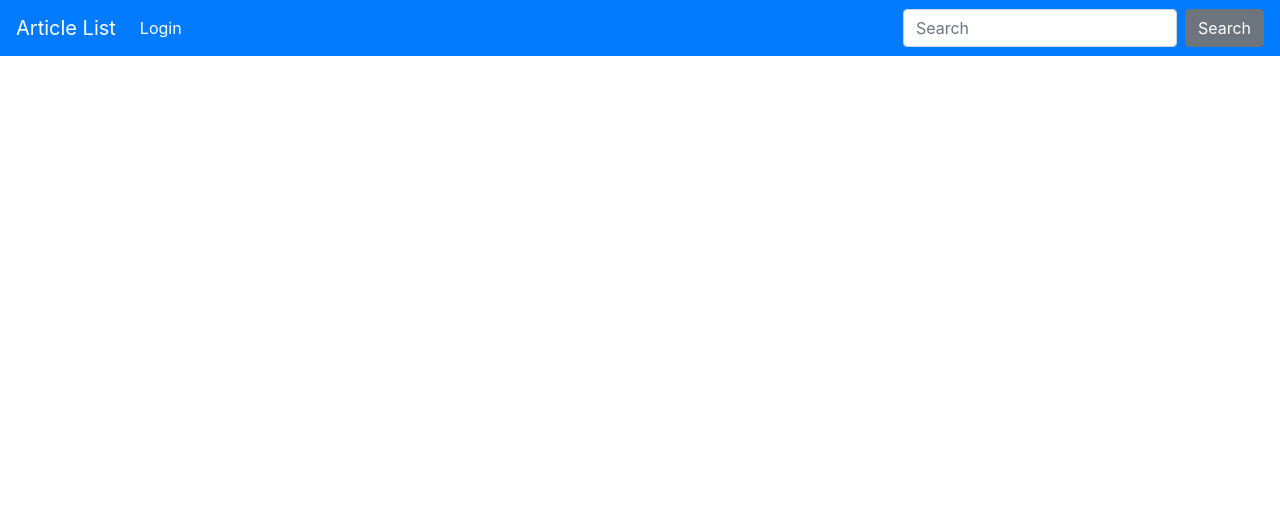
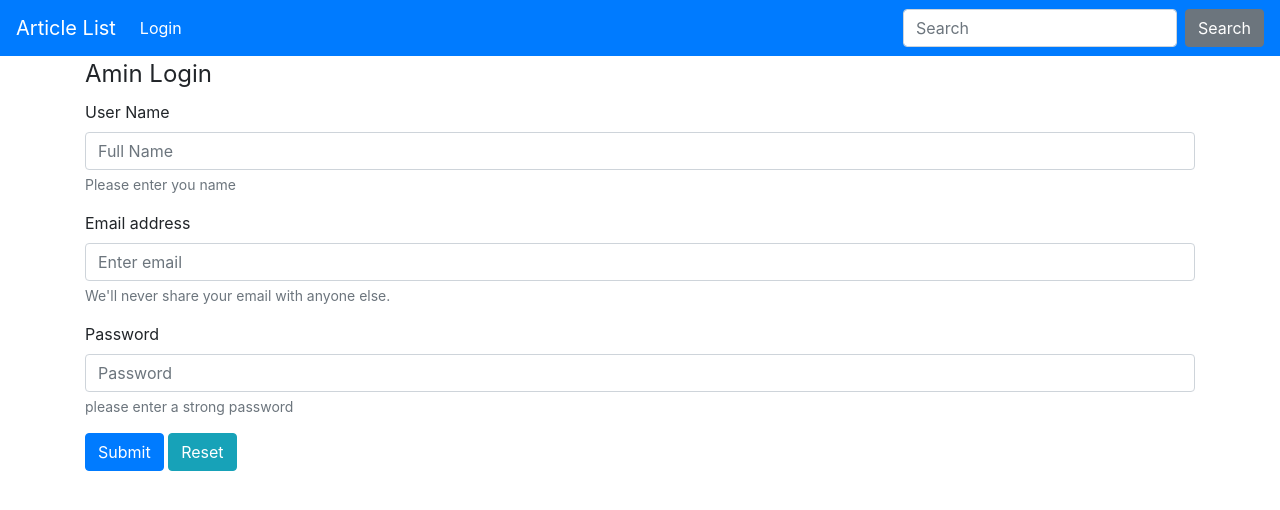
Before and after one commit to binoysarker/ci-blog, a CodeIgniter app: page /database/ in a window 1280 px wide. Shown: the top 510 px of the page. Run offline with CodeIgniter, Linux system fonts and the light colour scheme; some libraries are stand-ins or nearby versions.

Commit message:
working with form validation

```diff
--- a/application/config/autoload.php
+++ b/application/config/autoload.php
@@ -58,7 +58,7 @@ $autoload['packages'] = array();
 |
 |	$autoload['libraries'] = array('user_agent' => 'ua');
 */
-$autoload['libraries'] = array();
+$autoload['libraries'] = array('form_validation');
 
 /*
 | -------------------------------------------------------------------
@@ -89,7 +89,7 @@ $autoload['drivers'] = array();
 |
 |	$autoload['helper'] = array('url', 'file');
 */
-$autoload['helper'] = array('url','html');
+$autoload['helper'] = array('url','html','form');
 
 /*
 | -------------------------------------------------------------------
--- /dev/null
+++ b/application/views/users/footer.php
@@ -0,0 +1,6 @@
+
+	<script type="text/javascript" src="<?= base_url('Assets/js/tether.min.js') ?>"></script>
+	<script type="text/javascript" src="<?= base_url('/Assets/js/jquery-3.2.1.min.js') ?>"></script>
+	<script type="text/javascript" src="<?= base_url('/Assets/js/bootstrap.min.js') ?>"></script>
+</body>
+</html>
--- /dev/null
+++ b/application/views/users/header.php
@@ -0,0 +1,28 @@
+<!DOCTYPE html>
+<html lang="en">
+<head>
+	<meta charset="UTF-8">
+	<title>Home | Article List</title>
+	<?= link_tag('Assets/css/bootstrap.min.css') ?>
+	<?= link_tag('Assets/css/tether.min.css') ?>
+</head>
+<body>
+	<!-- top navbar sectioin -->
+	<nav class="navbar navbar-expand-lg navbar-dark bg-primary">
+	  <a class="navbar-brand" href="#">Article List</a>
+	  <button class="navbar-toggler" type="button" data-toggle="collapse" data-target="#navbarColor01" aria-controls="navbarColor01" aria-expanded="false" aria-label="Toggle navigation">
+	    <span class="navbar-toggler-icon"></span>
+	  </button>
+
+	  <div class="collapse navbar-collapse" id="navbarColor01">
+	    <ul class="navbar-nav mr-auto">
+	      <li class="nav-item active">
+	        <a class="nav-link" href="#">Login <span class="sr-only">(current)</span></a>
+	      </li>
+	    </ul>
+	    <form class="form-inline my-2 my-lg-0">
+	      <input class="form-control mr-sm-2" type="text" placeholder="Search">
+	      <button class="btn btn-secondary my-2 my-sm-0" type="submit">Search</button>
+	    </form>
+	  </div>
+	</nav>
--- a/application/views/users/home.php
+++ b/application/views/users/home.php
@@ -1,33 +1,26 @@
-<!DOCTYPE html>
-<html lang="en">
-<head>
-	<meta charset="UTF-8">
-	<title>Home | Article List</title>
-	<?= link_tag('Assets/css/bootstrap.min.css') ?>
-	<?= link_tag('Assets/css/tether.min.css') ?>
-</head>
-<body>
-	<!-- top navbar sectioin -->
-	<nav class="navbar navbar-expand-lg navbar-dark bg-primary">
-	  <a class="navbar-brand" href="#">Article List</a>
-	  <button class="navbar-toggler" type="button" data-toggle="collapse" data-target="#navbarColor01" aria-controls="navbarColor01" aria-expanded="false" aria-label="Toggle navigation">
-	    <span class="navbar-toggler-icon"></span>
-	  </button>
-
-	  <div class="collapse navbar-collapse" id="navbarColor01">
-	    <ul class="navbar-nav mr-auto">
-	      <li class="nav-item active">
-	        <a class="nav-link" href="#">Login <span class="sr-only">(current)</span></a>
-	      </li>
-	    </ul>
-	    <form class="form-inline my-2 my-lg-0">
-	      <input class="form-control mr-sm-2" type="text" placeholder="Search">
-	      <button class="btn btn-secondary my-2 my-sm-0" type="submit">Search</button>
-	    </form>
-	  </div>
-	</nav>
-	<script type="text/javascript" src="<?= base_url('Assets/js/tether.min.js') ?>"></script>
-	<script type="text/javascript" src="<?= base_url('/Assets/js/jquery-3.2.1.min.js') ?>"></script>
-	<script type="text/javascript" src="<?= base_url('/Assets/js/bootstrap.min.js') ?>"></script>
-</body>
-</html>
+<?php include('header.php') ?>
+<!-- form section -->
+<div class="container">
+	<?= form_open('AdminController/send') ?>
+	  <fieldset>
+	    <legend>Amin Login</legend>
+	    <div class="form-group">
+	      <label for="username">User Name</label>
+	      <?= form_input(['class'=>'form-control','type'=>'text','id'=>'username','aria-describedby'=>'username','placeholder'=>'Full Name','name'=>'username']) ?>
+	      <small id="username" class="form-text text-muted">Please enter you name</small>
+	    </div><div class="form-group">
+	      <label for="exampleInputEmail1">Email address</label>
+	      <?= form_input(['class'=>'form-control','type'=>'email','id'=>'exampleInputEmail1','aria-describedby'=>'emailHelp','placeholder'=>'Enter email','name'=>'email']) ?>
+	      <small id="emailHelp" class="form-text text-muted">We'll never share your email with anyone else.</small>
+	    </div>
+	    <div class="form-group">
+	      <label for="exampleInputPassword1">Password</label>
+	      <?= form_password(['type'=>'password','class'=>'form-control','id'=>'exampleInputPassword1','aria-describedby'=>'passwordHelp','placeholder'=>'Password','name'=>'pass']) ?>
+	      <small id="passwordHelp" class="form-text text-muted">please enter a strong password</small>
+	    </div>
+	    </fieldset>
+	    <!-- <button type="submit" class="btn btn-primary">Submit</button> -->
+	    <?= form_submit(['type'=>'submit','class'=>'btn btn-primary','value'=>'Submit']) ?>
+	    <?= form_reset(['type'=>'reset','class'=>'btn btn-info','value'=>'Reset']) ?>
+</div>
+<?php include('footer.php') ?>
```
Also changed, not shown: application/controllers/AdminController.php (+13 -0 lines).
